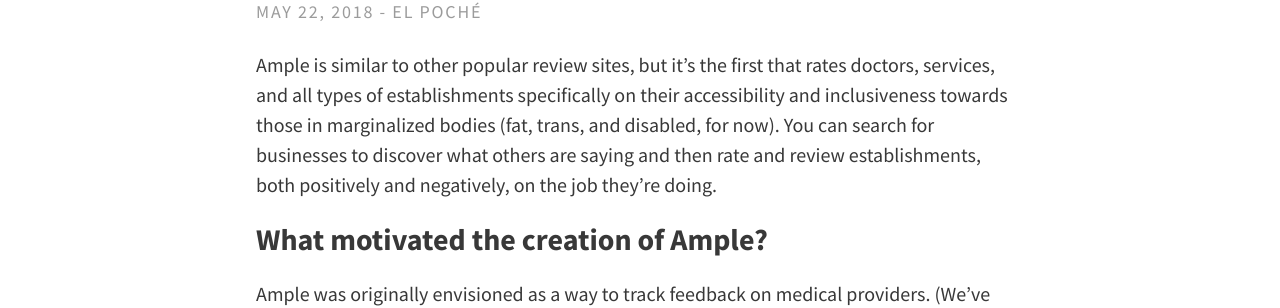
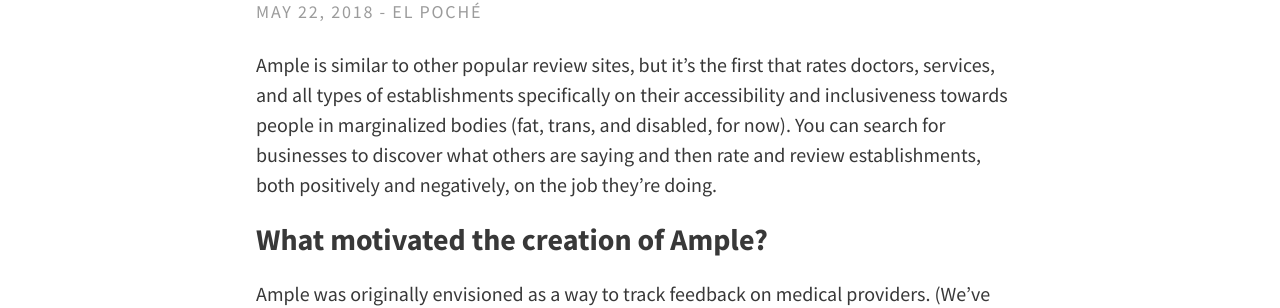
Before and after one commit to uhlissuh/ample, a Jekyll site: the page built from docs/_posts/2018-05-24-fat-queer-yelp-is-here.md, in a window 1280 px wide. Shown: the part 463-771 px from the top of the page. Built offline with Jekyll 4.4.1, drawn with Linux system fonts in a browser that asks for light colours; comment, search, counter and statistics services are not loaded.

Commit message:
Add to blog :art:

```diff
--- a/docs/_posts/2018-05-24-fat-queer-yelp-is-here.md
+++ b/docs/_posts/2018-05-24-fat-queer-yelp-is-here.md
@@ -11,7 +11,7 @@
 tags: [fat, trans, disabilities]
 ---
 
-Ample is similar to other popular review sites, but it’s the first that rates doctors, services, and all types of establishments specifically on their accessibility and inclusiveness towards those in marginalized bodies (fat, trans, and disabled, for now). You can search for businesses to discover what others are saying and then rate and review establishments, both positively and negatively, on the job they’re doing.
+Ample is similar to other popular review sites, but it’s the first that rates doctors, services, and all types of establishments specifically on their accessibility and inclusiveness towards people in marginalized bodies (fat, trans, and disabled, for now). You can search for businesses to discover what others are saying and then rate and review establishments, both positively and negatively, on the job they’re doing.
 
 <!--more-->
 
--- a/docs/_sass/layouts/_index.scss
+++ b/docs/_sass/layouts/_index.scss
@@ -63,7 +63,7 @@
                 height: 350px;
             } //Smaller screen
             @media screen and (max-width: $break) {
-                height: 250px;
+                height: 200px;
             }
         }
 
```
